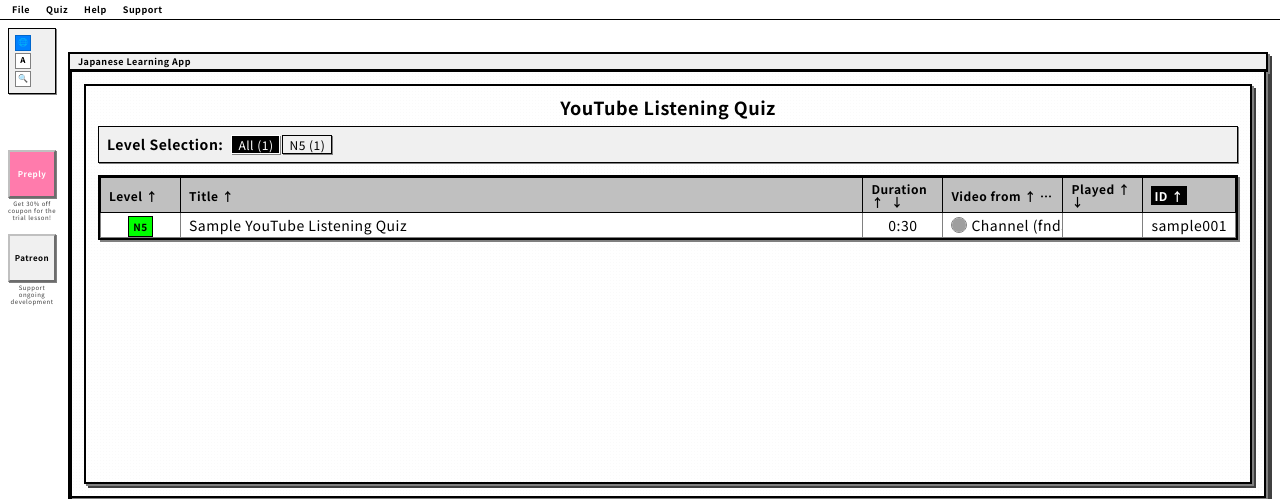
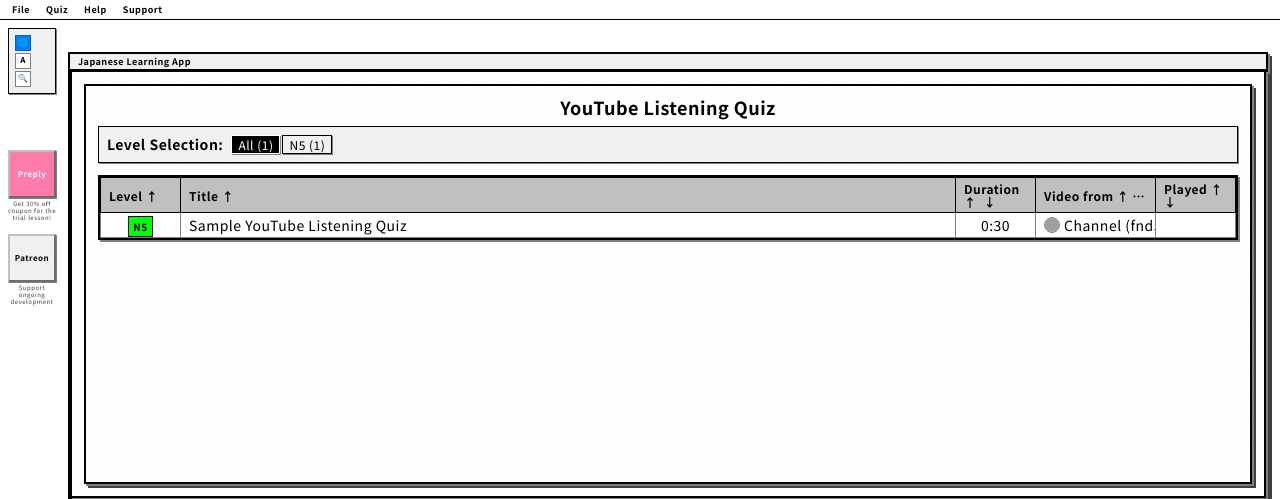
Before and after one commit to juuwaah/practice_japanese_b, a Flask app: page /listening/ in a window 1280 px wide. Shown: the top 499 px of the page. Run offline with Flask 3, Linux system fonts and the light colour scheme; data that the repository does not hold is empty; parts of the project's set-up code (start-up, migrations or seed data) failed here and were passed over; some web fonts are replaced; grey boxes are pictures that could not be loaded.

Commit message:
Update privacy notices, fix UI labels, and add forgetting curve information
- Add privacy notice to Google login screen with multilingual support
- Update admin dashboard permissions label from "Patreon" to "Google"
- Hide ID columns in YouTube listening configuration screens
- Add Ebbinghaus forgetting curve explanation to flashcard completion screen
- All changes include full multilingual support (EN/JP/ES)

🤖 Generated with [Claude Code](https://claude.ai/code)

Co-Authored-By: Claude <noreply@anthropic.com>

```diff
--- a/templates/admin_users.html
+++ b/templates/admin_users.html
@@ -58,7 +58,7 @@
             {% if user.is_admin %}
               <span style="color: #FF0000;">管理者</span>
             {% elif user.is_patreon %}
-              <span style="color: #FF6600;">Patreon</span>
+              <span style="color: #4285F4;">Google</span>
             {% else %}
               <span style="color: #666;">一般</span>
             {% endif %}
@@ -121,7 +121,7 @@
   <div style="font-size: 8px;">
     総ユーザー数: {{ users_list.total }}人 |
     管理者: {{ users_list.items|selectattr('is_admin')|list|length }}人 |
-    Patreonユーザー: {{ users_list.items|selectattr('is_patreon')|list|length }}人
+    Googleユーザー: {{ users_list.items|selectattr('is_patreon')|list|length }}人
   </div>
 </div>
 
--- a/templates/flashcard_complete.html
+++ b/templates/flashcard_complete.html
@@ -132,6 +132,9 @@
   <div style="font-size: 9px; color: #666;">
     <p>{{ _('complete_review_schedule_desc') }}</p>
     <p>{{ _('total_words_with_schedule') }}: {{ all_review_words|length if all_review_words else 0 }}</p>
+    <div style="margin-top: 8px; padding: 6px; background: #f9f9f9; border: 1px solid #ddd; font-size: 8px; color: #555;">
+      ℹ️ {{ _('ebbinghaus_forgetting_curve_note') }}
+    </div>
   </div>
 </div>
 
--- a/templates/login.html
+++ b/templates/login.html
@@ -27,6 +27,11 @@
                   border:1px solid #000; font-size:10px; font-weight:bold; text-align:center; cursor:pointer;">
             {{ _('login_with_google') }}
         </a>
+
+        <!-- Privacy Notice -->
+        <div style="margin-top:8px; padding:6px; background:#f5f5f5; border:1px solid #ddd; font-size:7px; color:#666; line-height:1.2;">
+            {{ _('google_login_privacy_notice')|safe }}
+        </div>
     </div>
 
 
--- a/templates/youtube_listening_list.html
+++ b/templates/youtube_listening_list.html
@@ -12,10 +12,6 @@
     <!-- ソートボタン -->
     <div class="mb-3">
         <div class="btn-group" role="group">
-            <a href="{{ url_for('youtube_listening.listening_quiz_list', level=level, sort='id', order='asc') }}"
-               class="btn btn-outline-primary {% if current_sort == 'id' and current_order == 'asc' %}active{% endif %}">
-                ID ↑
-            </a>
             <a href="{{ url_for('youtube_listening.listening_quiz_list', level=level, sort='title', order='asc') }}"
                class="btn btn-outline-primary {% if current_sort == 'title' and current_order == 'asc' %}active{% endif %}">
                 タイトル ↑
@@ -38,7 +34,6 @@
                 <div class="card-body">
                     <h6 class="card-title">{{ quiz.title }}</h6>
                     <p class="card-text small">
-                        ID: {{ quiz.id }}<br>
                         時間: {{ (quiz.duration // 60) }}分{{ (quiz.duration % 60) }}秒
                     </p>
                     <a href="{{ url_for('youtube_listening.listening_quiz', quiz_id=quiz.id) }}"
--- a/templates/youtube_listening_unified_en.html
+++ b/templates/youtube_listening_unified_en.html
@@ -82,12 +82,6 @@
                             ↓
                         </a>
                     </th>
-                    <th class="col-id">
-                        <a href="{{ url_for('youtube_listening.listening_levels', level=selected_level, sort='id', order='asc', lang='en') }}"
-                           class="sort-link {% if current_sort == 'id' and current_order == 'asc' %}active{% endif %}">
-                            ID ↑
-                        </a>
-                    </th>
                 </tr>
             </thead>
             <tbody>
@@ -116,7 +110,6 @@
                             {{ quiz.play_count }}
                         {% endif %}
                     </td>
-                    <td class="col-id">{{ quiz.id }}</td>
                 </tr>
                 {% endfor %}
             </tbody>
@@ -299,7 +292,6 @@
     text-decoration: none;
 }
 
-.col-id { width: 60px; text-align: center; }
 .col-level { width: 80px; text-align: center; }
 .col-title {
     width: auto;
--- a/translations.py
+++ b/translations.py
@@ -223,6 +223,8 @@ TRANSLATIONS = {
         'patreon_only_desc': 'Listening quizzes are available for Patreon supporters only.',
         'login_with_patreon': 'Login with Patreon',
         'login_with_google': 'Login with Google',
+        'google_login_privacy_notice': 'Information accessible to administrators: Linked email address, site registration date, last login time.<br>Flashcard and grammar quiz logs are used solely for lesson design and feature improvement and are not shared with third parties.',
+        'ebbinghaus_forgetting_curve_note': 'This review schedule is calculated based on the Ebbinghaus forgetting curve to optimize retention.',
         'continue_as_guest': 'Continue as Guest',
         'browse_as_guest': 'Browse as Guest',
         'available_quizzes': 'Available Quizzes',
@@ -501,6 +503,8 @@ TRANSLATIONS = {
         'premium_feature': 'プレミアム機能',
         'login_with_patreon': 'Patreonでログイン',
         'login_with_google': 'Googleでログイン',
+        'google_login_privacy_notice': '管理者が知ることのできる情報：連携したメールアドレス、サイトへの登録日、最終ログイン<br>フラッシュカードや文法クイズなどのログは今後のレッスンデザインや機能改善のためにのみ使用され、第三者に提供されることはありません。',
+        'ebbinghaus_forgetting_curve_note': 'この復習スケジュールは、記憶の定着を最適化するためにエビングハウスの忘却曲線をもとに計算されています。',
         'continue_as_guest': 'ゲストとして続行',
         'browse_as_guest': 'ゲストとして閲覧',
         'available_quizzes': '利用可能なクイズ',
@@ -780,6 +784,8 @@ TRANSLATIONS = {
         'patreon_only_desc': 'Los cuestionarios de listening están disponibles solo para seguidores de Patreon.',
         'login_with_patreon': 'Iniciar sesión con Patreon',
         'login_with_google': 'Iniciar sesión con Google',
+        'google_login_privacy_notice': 'Información accesible para los administradores: dirección de correo electrónico vinculada, fecha de registro del sitio, última conexión.<br>Los registros de tarjetas de memoria y cuestionarios de gramática se utilizan únicamente para el diseño de lecciones y mejoras de funciones y no se comparten con terceros.',
+        'ebbinghaus_forgetting_curve_note': 'Este horario de revisión se calcula basándose en la curva del olvido de Ebbinghaus para optimizar la retención.',
         'continue_as_guest': 'Continuar como invitado',
         'browse_as_guest': 'Navegar como invitado',
         'available_quizzes': 'Cuestionarios disponibles',
```
Also changed, not shown: templates/youtube_listening_unified.html (+0 -8 lines).
